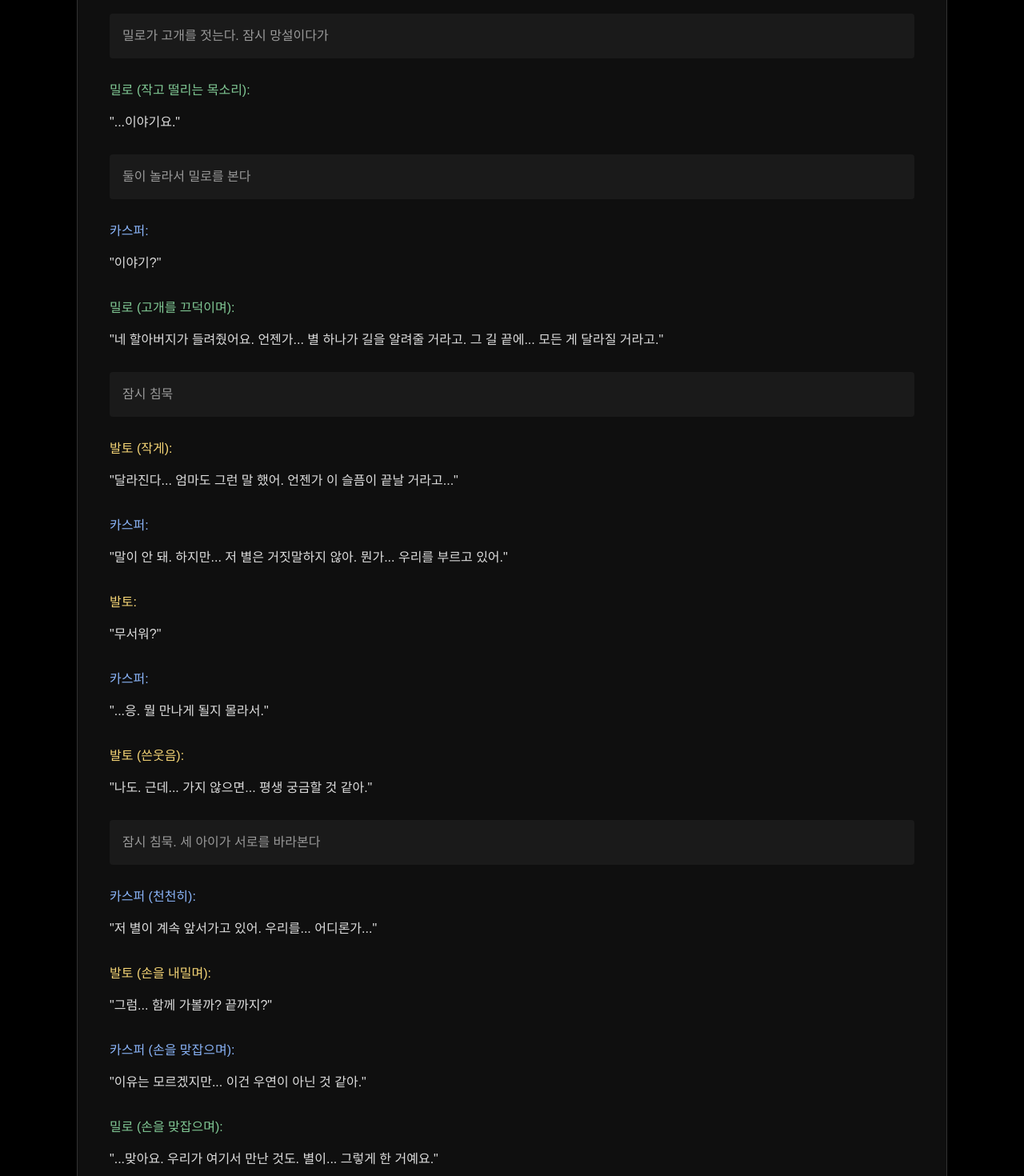
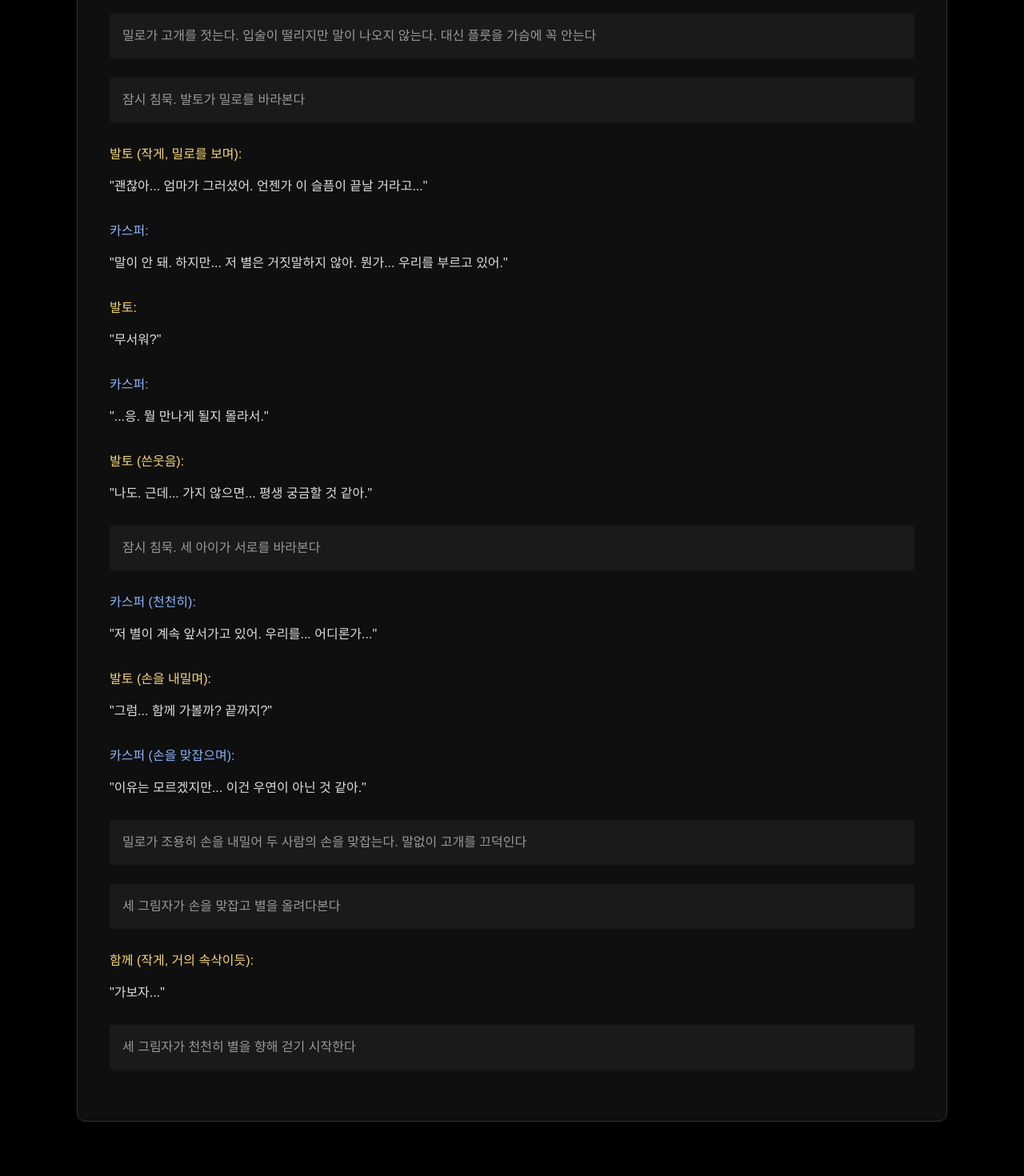
Before and after one commit to hoambaek/xmas, a Next.js app: page / in a window 1280 px wide. Shown: the part 4060-5530 px from the top of the page at 80% size. Built offline with nearby package versions, Linux system fonts and the light colour scheme; a web font is replaced by a local one.

Commit message:
밀로 캐릭터 아크 수정: 1장 침묵, 3장 첫 대사, 4장 회복

```diff
--- a/src/app/page.tsx
+++ b/src/app/page.tsx
@@ -332,35 +332,16 @@ export default function Home() {
           </div>
 
           <div className="my-6 text-[#999] text-base p-4 bg-[#1a1a1a] rounded">
-            밀로가 고개를 젓는다. 잠시 망설이다가
-          </div>
-
-          <div className={`my-6 text-base leading-loose ${getDialogueClass("밀로")}`} style={getDialogueInlineStyle("밀로")}>
-            <p className="text-[#81c995] font-medium mb-2">밀로 (작고 떨리는 목소리):</p>
-            <p className="text-[#ddd]">"...이야기요."</p>
+            밀로가 고개를 젓는다. 입술이 떨리지만 말이 나오지 않는다. 대신 플룻을 가슴에 꼭 안는다
           </div>
 
           <div className="my-6 text-[#999] text-base p-4 bg-[#1a1a1a] rounded">
-            둘이 놀라서 밀로를 본다
-          </div>
-
-          <div className={`my-6 text-base leading-loose ${getDialogueClass("카스퍼")}`} style={getDialogueInlineStyle("카스퍼")}>
-            <p className="text-[#8ab4f8] font-medium mb-2">카스퍼:</p>
-            <p className="text-[#ddd]">"이야기?"</p>
-          </div>
-
-          <div className={`my-6 text-base leading-loose ${getDialogueClass("밀로")}`} style={getDialogueInlineStyle("밀로")}>
-            <p className="text-[#81c995] font-medium mb-2">밀로 (고개를 끄덕이며):</p>
-            <p className="text-[#ddd]">"네 할아버지가 들려줬어요. 언젠가... 별 하나가 길을 알려줄 거라고. 그 길 끝에... 모든 게 달라질 거라고."</p>
-          </div>
-
-          <div className="my-6 text-[#999] text-base p-4 bg-[#1a1a1a] rounded">
-            잠시 침묵
+            잠시 침묵. 발토가 밀로를 바라본다
           </div>
 
           <div className={`my-6 text-base leading-loose ${getDialogueClass("발토")}`} style={getDialogueInlineStyle("발토")}>
-            <p className="text-[#f5d576] font-medium mb-2">발토 (작게):</p>
-            <p className="text-[#ddd]">"달라진다... 엄마도 그런 말 했어. 언젠가 이 슬픔이 끝날 거라고..."</p>
+            <p className="text-[#f5d576] font-medium mb-2">발토 (작게, 밀로를 보며):</p>
+            <p className="text-[#ddd]">"괜찮아... 엄마가 그러셨어. 언젠가 이 슬픔이 끝날 거라고..."</p>
           </div>
 
           <div className={`my-6 text-base leading-loose ${getDialogueClass("카스퍼")}`} style={getDialogueInlineStyle("카스퍼")}>
@@ -402,9 +383,8 @@ export default function Home() {
             <p className="text-[#ddd]">"이유는 모르겠지만... 이건 우연이 아닌 것 같아."</p>
           </div>
 
-          <div className={`my-6 text-base leading-loose ${getDialogueClass("밀로")}`} style={getDialogueInlineStyle("밀로")}>
-            <p className="text-[#81c995] font-medium mb-2">밀로 (손을 맞잡으며):</p>
-            <p className="text-[#ddd]">"...맞아요. 우리가 여기서 만난 것도. 별이... 그렇게 한 거예요."</p>
+          <div className="my-6 text-[#999] text-base p-4 bg-[#1a1a1a] rounded">
+            밀로가 조용히 손을 내밀어 두 사람의 손을 맞잡는다. 말없이 고개를 끄덕인다
           </div>
 
           <div className="my-6 text-[#999] text-base p-4 bg-[#1a1a1a] rounded">
@@ -617,9 +597,8 @@ export default function Home() {
             <p className="text-[#ddd]">"뭐라고?"</p>
           </div>
 
-          <div className={`my-6 text-base leading-loose ${getDialogueClass("밀로")}`} style={getDialogueInlineStyle("밀로")}>
-            <p className="text-[#81c995] font-medium mb-2">밀로:</p>
-            <p className="text-[#ddd]">"새로 태어나실... 왕을 찾아가고 있어요."</p>
+          <div className="my-6 text-[#999] text-base p-4 bg-[#1a1a1a] rounded">
+            밀로가 별을 가리키며 고개를 끄덕인다
           </div>
 
           <div className={`my-6 text-base leading-loose ${getDialogueClass("마을사람1")}`} style={getDialogueInlineStyle("마을사람1")}>
@@ -646,9 +625,8 @@ export default function Home() {
             <p className="text-[#ddd]">"전 안 믿었어요. 근데 이 별을 보는 순간... 뭔가 있을지도 모른다는 생각이 들었어요."</p>
           </div>
 
-          <div className={`my-6 text-base leading-loose ${getDialogueClass("밀로")}`} style={getDialogueInlineStyle("밀로")}>
-            <p className="text-[#81c995] font-medium mb-2">밀로:</p>
-            <p className="text-[#ddd]">"전쟁을 봤어요. 사람들이... 죽이는 거. 근데... 저 별을 따라 가보면 평화도 있을 것 같아요."</p>
+          <div className="my-6 text-[#999] text-base p-4 bg-[#1a1a1a] rounded">
+            밀로가 입을 열려 하지만 말이 나오지 않는다. 눈물만 흐른다
           </div>
 
           <div className="my-6 text-[#999] text-base p-4 bg-[#1a1a1a] rounded">
@@ -1093,7 +1071,7 @@ export default function Home() {
 
           <div className="my-6 text-base leading-loose">
             <p className="text-[#f5d576] font-medium mb-2">함께 (마지막으로):</p>
-            <p className="text-[#ddd]">"신은... 멀리 계시지 않았어요. 여기 계셨어요." 서로를 가리킨다 "우리 안에."</p>
+            <p className="text-[#ddd]">"신은... 멀리 계시지 않았어요. 여기 계셨어요." (서로를 가리킨다) "우리 안에."</p>
           </div>
 
           <div className="my-6 text-[#999] text-base p-4 bg-[#1a1a1a] rounded">
```
